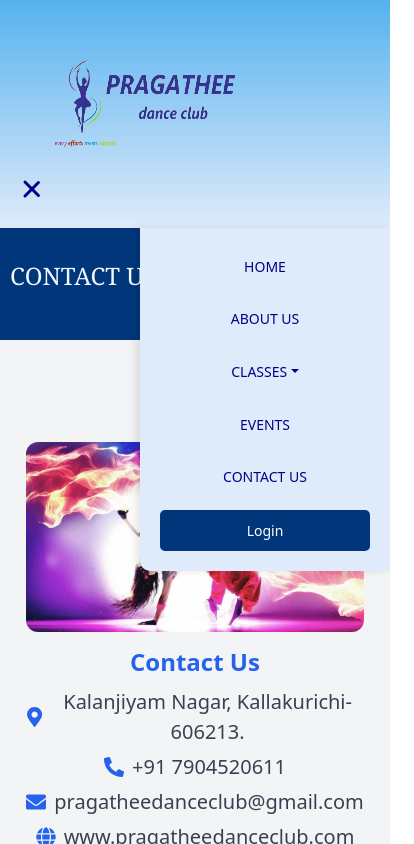
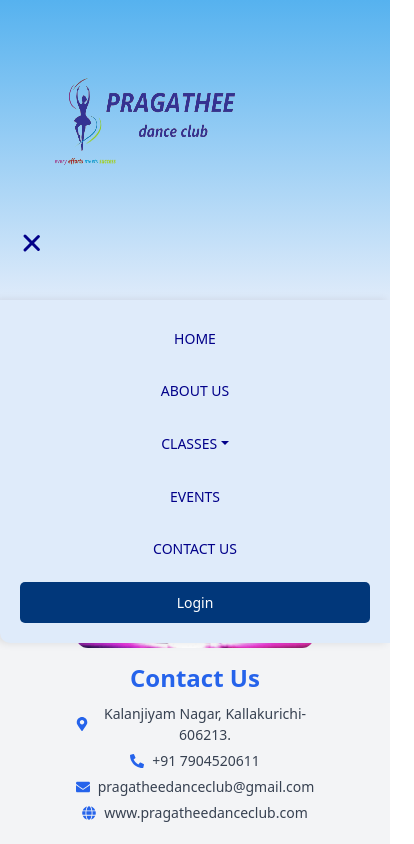
Before and after one commit to Kamaleshwaran3012/Pragathee-Dance-Club, a React (Vite) app: page /contact in a window 390 px wide. Both pictures are taken after a click on the element 31 px from the left and 189 px from the top of the page. Shown: the top 844 px of the page, 414 px wide, since content can reach past the window. Built offline with nearby package versions, Linux system fonts and the light colour scheme.

Commit message:
font size changed

```diff
--- a/src/contact/contact.css
+++ b/src/contact/contact.css
@@ -387,9 +387,14 @@
     height: auto; /* Height adjusts automatically */
     padding: 20px 5px; /* Further reduce padding for smaller devices */
   }
-
   .contclass1 p {
     font-size: 24px; /* Reduce font size even further */
     padding: 10px 5px; /* Adjust padding */
   }
+  .contact-container p{
+    font-size: 14px;
+  }
+  form{
+    font-size: 15px;
+  }
 }
--- a/src/footer.css
+++ b/src/footer.css
@@ -43,12 +43,12 @@ ul li Link {
         padding: 30px 10px;
     }
     .container .row p{
-        font-size: 16px;
+        font-size: 14px;
     }
 
     .fa {
         padding: 10px;
-        font-size:20px;
+        font-size:16px;
         width: auto;
         display: inline-block;
 
@@ -56,7 +56,7 @@ ul li Link {
 
     ul {
         padding-left: 0;
-        font-size: 20px;
+        font-size: 16px;
     }
 
     ul li {
@@ -65,7 +65,7 @@ ul li Link {
         font-size: 16px;
     }
     ul li Link {
-        font-size: 16px;
+        font-size: 14px;
         display: inline-block;
     }
 }
--- a/src/navbar.css
+++ b/src/navbar.css
@@ -6,8 +6,13 @@
     padding: 30px 20px;
     position: relative;
     flex-wrap: wrap;
+    transition: height 0.4s ease;
     z-index: 10;
   }
+  /* Base nav height */
+
+/* When burger is clicked, expand navbar */
+
 
   #logo {
     height: 150px;
@@ -115,15 +120,21 @@
 
   /* ===== Responsive Design for Tablets (max-width: 768px) ===== */
   @media (max-width: 768px) {
+    .nav {
+      transition: height 0.4s ease;
+    }
     .burger {
       display: flex;
     }
 
-    #logo {
-      width: 70%;
+    .nav.nav-expanded {
+      height: 100%;
+      transition: height 0.4s ease;
     }
 
     .nav-links {
+      display: none;
+      opacity: 0;
       position: absolute;
       top: 100%;
       right: 0;
@@ -141,11 +152,14 @@
     }
 
     .nav-links.nav-active {
+      display: flex;
+      transition: transform 0.4s ease-in-out;
+      opacity: 1;
       transform: translateX(0%);
     }
 
     .loginbtn {
-      display: none; /* Hide desktop login/signup */
+      display: none;
     }
 
     .mobile-login {
@@ -155,7 +169,7 @@
       width: 100%;
     }
 
-    .mobile-login a{
+    .mobile-login a {
       width: 100%;
       text-align: center;
       background-color: #eee;
@@ -163,22 +177,49 @@
       border-radius: 5px;
       text-decoration: none;
     }
-    .mobile-login:hover{
-        transform: none;
-    }
 
-    /* Hide mobile login on desktop */
-    @media (min-width: 769px) {
-      .mobile-login {
-        display: none !important;
-      }
+    .mobile-login:hover {
+      transform: none;
     }
   }
+
+
+
 
   /* ===== Responsive Design for Smartphones (max-width: 480px) ===== */
   @media (max-width: 480px) {
     #logo {
       width: 70%;
+    }
+    .nav {
+      transition: height 0.4s ease;
+    }
+
+    .nav.nav-expanded {
+      height: 300px;
+    }
+
+    .nav-links {
+      position: absolute;
+      top: 100%;
+      left: 0;
+      width: 100%;
+      background-color: rgb(223, 235, 250);
+      flex-direction: column;
+      align-items: center;
+      padding: 20px;
+      gap: 15px;
+      display: none;
+      opacity: 0;
+      transform: translateY(-20px);
+      transition: opacity 0.4s ease, transform 0.4s ease;
+      z-index: 10;
+    }
+
+    .nav-links.nav-active {
+      display: flex;
+      opacity: 1;
+      transform: translateY(0);
     }
 
     .nav-links .lk,
@@ -195,4 +236,6 @@
     #signupBtn {
       font-size: 14px;
     }
+    /* Base nav height */
+
   }
--- a/src/navbar.jsx
+++ b/src/navbar.jsx
@@ -16,11 +16,13 @@ import Openpage from "./openpage";
 const Navbar = () => {
   const [menuOpen, setMenuOpen] = useState(false);
 
-  const toggleMenu = () => setMenuOpen(!menuOpen);
+  const toggleMenu = () => {
+    setMenuOpen(prev => !prev);
+  };
 
   return (
     <>
-      <nav className="nav">
+      <nav className={`nav ${menuOpen ? "nav-expanded" : ""}`}>
         <span className="logo-container">
           <Link to='/'><img src={logo} id="logo" alt="Logo" /></Link>
         </span>
@@ -32,19 +34,19 @@ const Navbar = () => {
           <div className="line line3"></div>
         </div>
 
-        {/* Links */}
-        <div className={menuOpen ? "nav-links nav-active" : "nav-links"}>
+        {/* Links - hidden on small screens until burger is clicked */}
+        <div className={`nav-links ${menuOpen ? "nav-active" : ""}`}>
           <Link to='/' className="lk" onClick={toggleMenu}>HOME</Link>
           <Link to="/about-us" className="lk" onClick={toggleMenu}>ABOUT US</Link>
           <Dropdown onClick={toggleMenu} />
           <Link to='/events' className="lk" onClick={toggleMenu}>EVENTS</Link>
           <Link to='/contact' className="lk" onClick={toggleMenu}>CONTACT US</Link>
+
+          {/* Mobile-only login button */}
           <div className="mobile-login">
-          <Link to='/login' id="loginBtn">Login</Link>
+            <Link to='/login' id="loginBtn" onClick={toggleMenu}>Login</Link>
+          </div>
         </div>
-        </div>
-        {/* Desktop Login/Signup Buttons */}
-
       </nav>
 
       <Routes>
```
